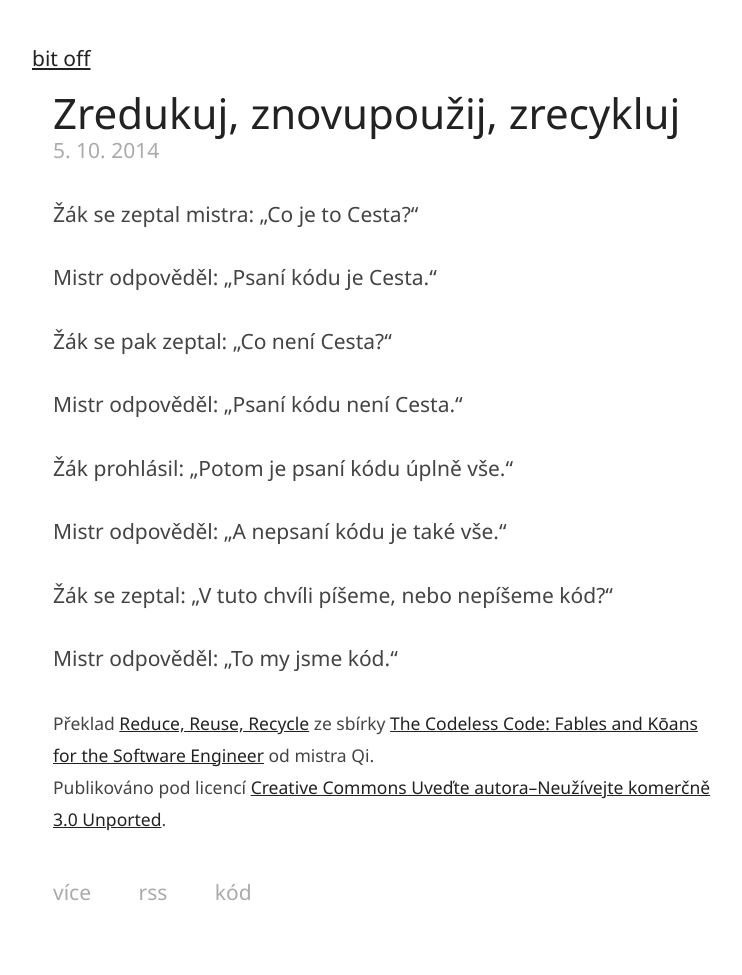
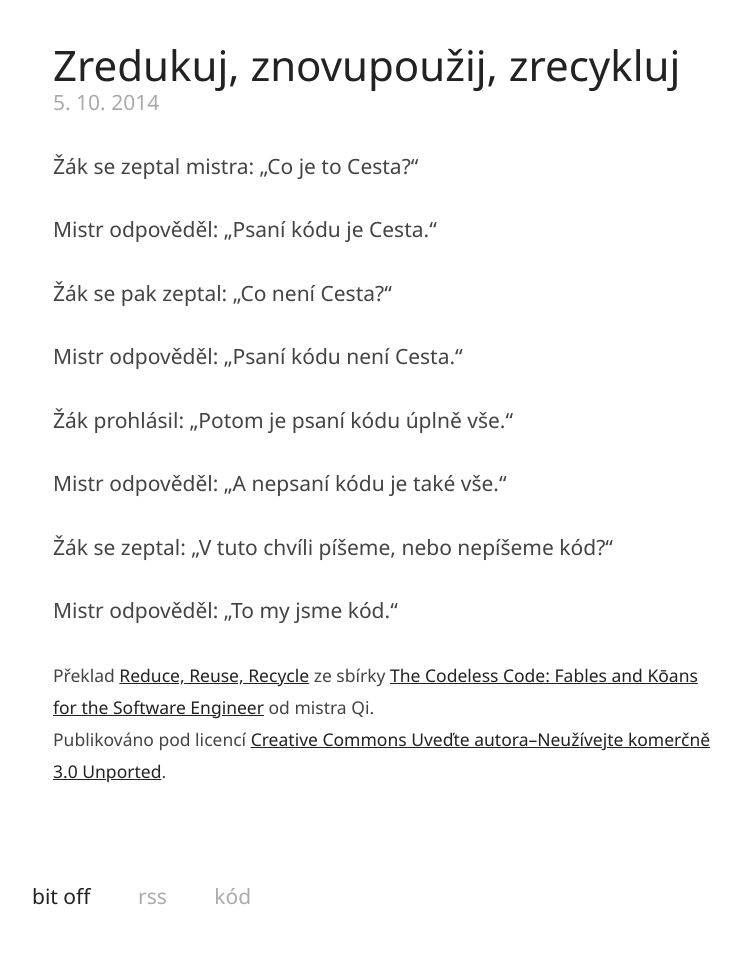
Before and after one commit to jnv/bitoff.cz, a Jekyll site: the page built from _posts/2014-10-05-case-8.md, in a window 1280 px wide. Shown: the whole page, without its empty margins (251-993 px from the left). Built offline with Jekyll 4.4.1, drawn with Linux system fonts in a browser that asks for light colours; some web fonts are replaced.

Commit message:
Remove header, move site name to footer

```diff
--- a/_layouts/default.html
+++ b/_layouts/default.html
@@ -21,10 +21,16 @@
   <div class="site">
     {{ content }}
     <footer class="site-footer">
+      {% if page.url != "/index.html" %}
+      <nav class="post-footer-nav">
+        <a href="/" rel="home" title="Přejít na hlavní stránku">
+          <strong>bit off</strong>
+        </a>
+      {% else %}
       <nav>
-        {% if page.url != "/index.html" %}<a href="/" rel="home">více</a>{% endif %}
-        <a href="/feed.xml" rel="alternate home">RSS</a>
-        <a href="https://github.com/jnv/bitoff.cz" rel="source">kód</a>
+      {% endif %}
+        <a class="footer-nav-link" href="/feed.xml" rel="alternate home">RSS</a>
+        <a class="footer-nav-link" href="https://github.com/jnv/bitoff.cz" rel="source">kód</a>
       </nav>
     </footer>
   </div>
--- a/_layouts/post.html
+++ b/_layouts/post.html
@@ -2,7 +2,6 @@
 layout: default
 ---
 
-<p class="site-header"><a href="/" title="Přejít na hlavní stránku" rel="home">bit off</a></p>
 <main class="post">
   <article class="h-entry">
     <header class="post-header">
--- a/des/main.css
+++ b/des/main.css
@@ -337,14 +337,10 @@ figure svg {
 }
 
 @media only screen and (min-width: 35em) {
-  .site-intro, .site-header {
+  .site-intro,
+  .post-footer-nav {
     text-indent: -1em;
   }
-}
-
-.site-header {
-  /*font-size: 0.76em;*/
-  margin-bottom: 0.875em;
 }
 
 .meta {
@@ -364,8 +360,9 @@ figure svg {
 .posts {
 }
 
+
 .site-footer {
-  margin-top: 2em;
+  padding-top: 3em;
   text-transform: lowercase;
 }
 
@@ -373,6 +370,11 @@ figure svg {
   margin-right: 2em;
   color: #aaa;
   text-decoration: none;
+}
+
+.site-footer strong {
+  color: #222;
+  font-weight: normal;
 }
 
 /****************************
```
